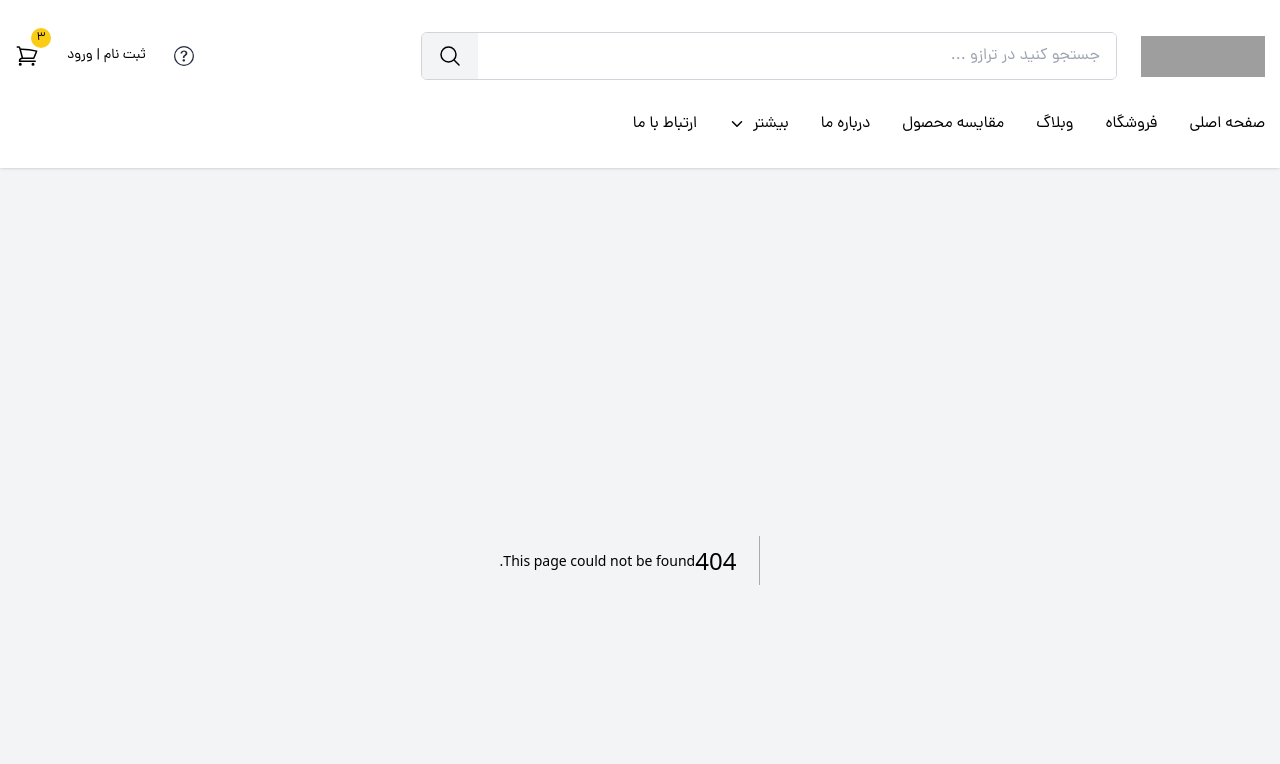
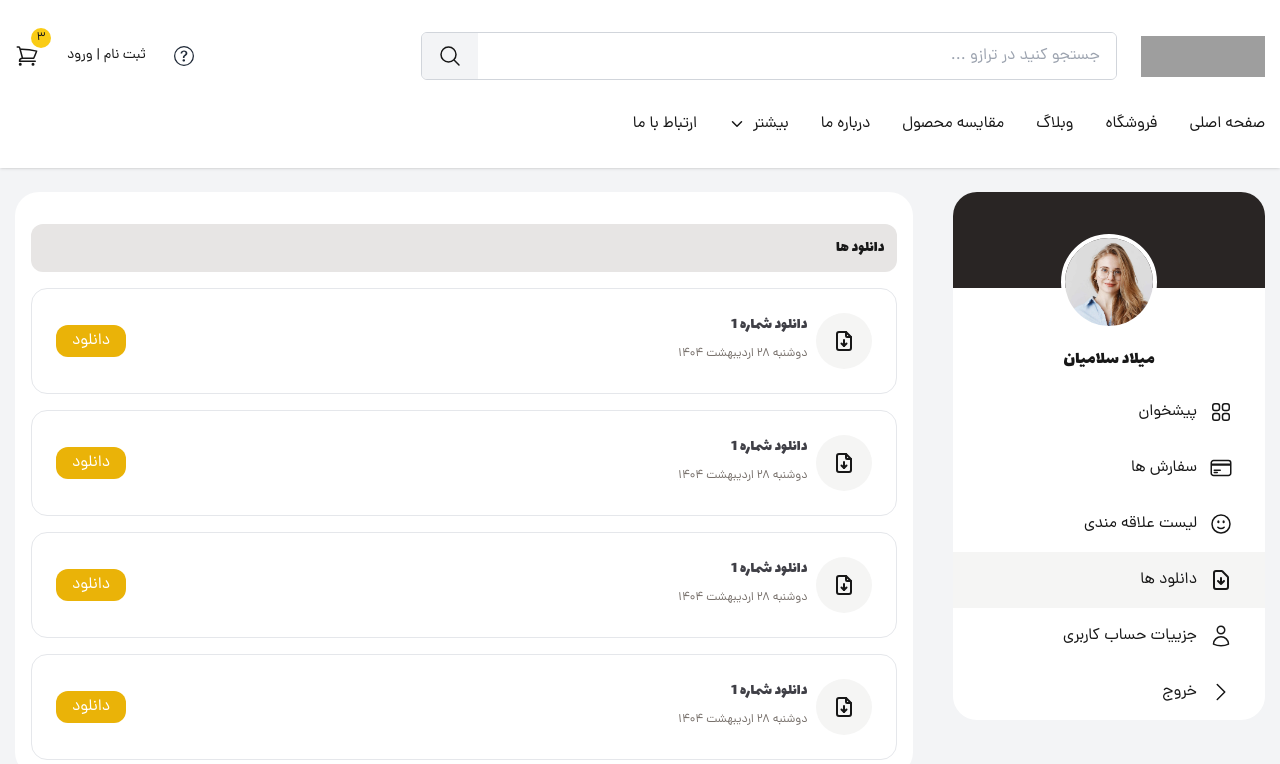
Before and after one commit to milad1385/tool-shop, a Next.js app: page /p-user/downloads in a window 1280 px wide. Before the commit this address had no page. Shown: the top 764 px of the page. Built offline with nearby package versions, Linux system fonts and the light colour scheme; grey boxes are pictures that could not be loaded.

Commit message:
add download page and downloadItem component

```diff
--- /dev/null
+++ b/src/app/p-user/downloads/page.tsx
@@ -0,0 +1,15 @@
+import Container from "@/components/templates/p-user/Container";
+import DownloadList from "@/components/templates/p-user/DownloadList";
+import Title from "@/components/templates/p-user/Title";
+import React from "react";
+
+function page() {
+  return (
+    <Container>
+      <Title content="دانلود ها" />
+      <DownloadList/>
+    </Container>
+  );
+}
+
+export default page;
--- /dev/null
+++ b/src/components/templates/p-user/DownloadItem.tsx
@@ -0,0 +1,35 @@
+import Link from "next/link";
+import React from "react";
+import { TbFileDownload } from "react-icons/tb";
+
+function DownloadItem() {
+  return (
+    <div className="bg-white border p-6 rounded-2xl">
+      <div className="flex items-center justify-between">
+        <div className="flex items-center">
+          <div>
+            <div className="p-4 bg-stone-100 rounded-full">
+              <TbFileDownload className="text-xl md:text-2xl" />
+            </div>
+          </div>
+          <div className="leading-8 mr-2">
+            <p className="text-base text-zinc-700 font-Lalezar">دانلود شماره 1</p>
+            <span className="text-xs text-stone-500">
+              دوشنبه 28 اردیبهشت 1404
+            </span>
+          </div>
+        </div>
+        <div>
+          <Link
+            href="#"
+            className="bg-yellow-500 hover:bg-stone-800 hover:transition hover:duration-700 p-4 py-1 text-center rounded-xl text-white"
+          >
+            دانلود
+          </Link>
+        </div>
+      </div>
+    </div>
+  );
+}
+
+export default DownloadItem;
--- /dev/null
+++ b/src/components/templates/p-user/DownloadList.tsx
@@ -0,0 +1,15 @@
+import React from "react";
+import DownloadItem from "./DownloadItem";
+
+function DownloadList() {
+  return (
+    <div className="space-y-4">
+      <DownloadItem />
+      <DownloadItem />
+      <DownloadItem />
+      <DownloadItem />
+    </div>
+  );
+}
+
+export default DownloadList;
```
